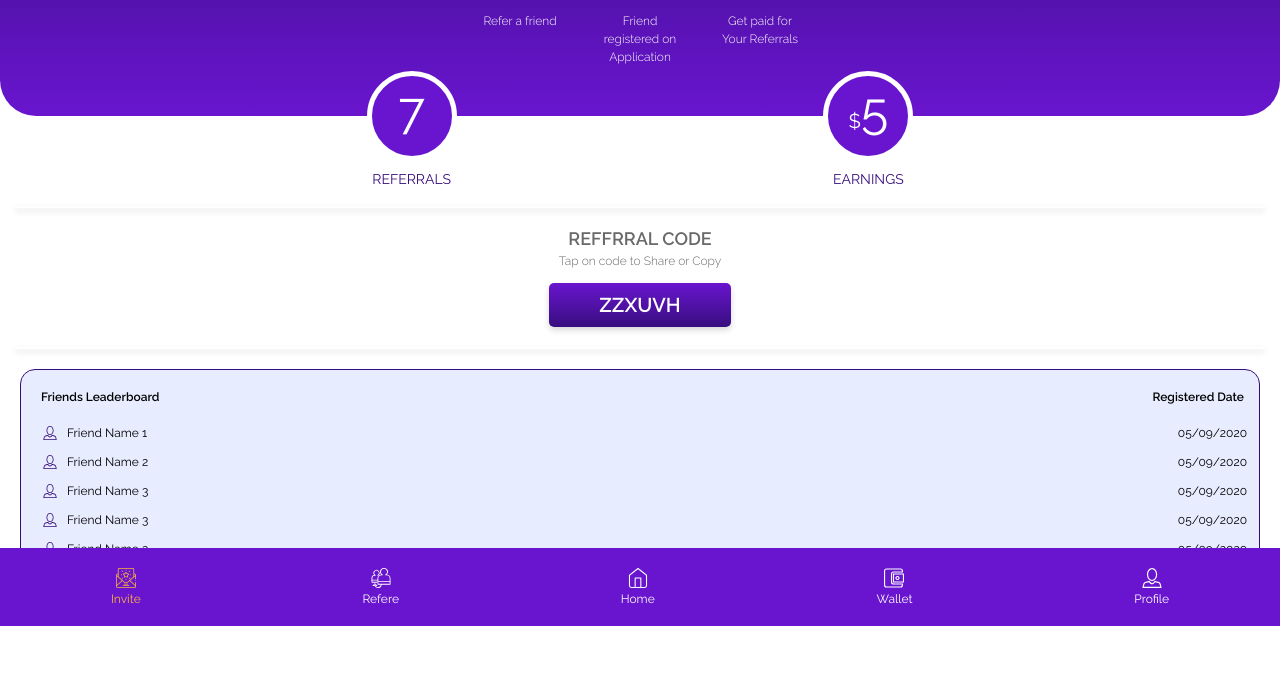
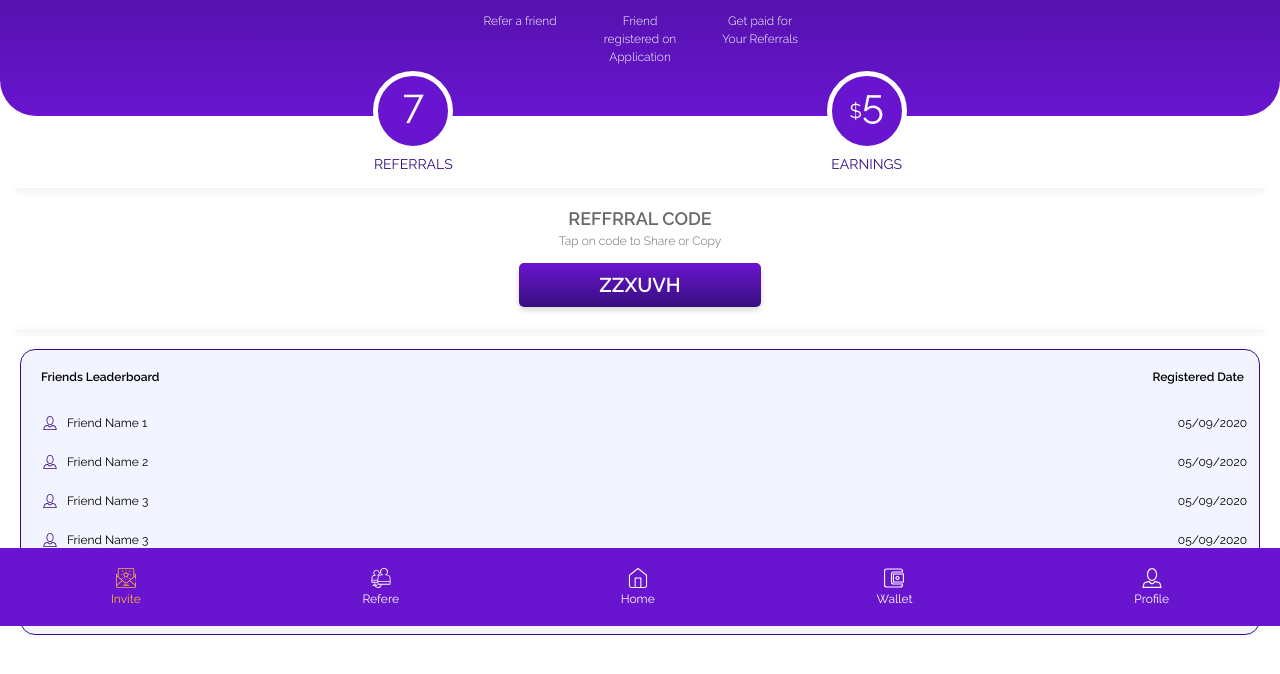
Before and after one commit to Rushil-Dhinoja/granulity, a website: page html/invite3.html in a window 1280 px wide. Shown: the part 174-848 px from the top of the page. Drawn offline with Linux system fonts and the light colour scheme.

Commit message:
Invite 3 Completed

```diff
--- a/scss/invite3.scss
+++ b/scss/invite3.scss
@@ -67,8 +67,8 @@
         justify-content: space-between;
 
         div {
-          width: 80px;
-          height: 80px;
+          width: 70px;
+          height: 70px;
           display: flex;
           align-items: center;
 
@@ -79,7 +79,7 @@
 
           p {
             color: #fff;
-            font-size: 5rem;
+            font-size: 4rem;
             font-family: 'Raleway', sans-serif;
             margin-bottom: 2rem;
           }
@@ -96,7 +96,7 @@
           font-family: 'Raleway', sans-serif;
           font-weight: 400;
           font-size: 1.4rem;
-          margin-top: 1rem;
+          margin-top: 0.5rem;
         }
       }
     }
@@ -104,7 +104,7 @@
 }
 
 .invite-three-body {
-  margin: 9rem 1.5rem 2rem 1.5rem;
+  margin: 7rem 1.5rem 2rem 1.5rem;
   .shadow {
     height: 2px;
     box-shadow: 0px 3px 6px #00000029;
@@ -134,7 +134,7 @@
         background: transparent
           linear-gradient(180deg, #6915cf, #380e7f)
           no-repeat;
-        padding: 1rem 5rem;
+        padding: 1rem 8rem;
         font-size: 2rem;
         border-radius: 5px;
         box-shadow: 0px 3px 6px #00000029;
@@ -149,7 +149,8 @@
 
 .reffral-history {
   margin: 0rem 2rem 10rem 2rem;
-  background-color: rgba($color: #899eff, $alpha: 0.2);
+  background: transparent
+    linear-gradient(180deg, #f2f4ff, #f2f4ff);
   border-radius: 15px;
   border: 1px solid #380e7f;
   padding: 2rem 0rem 1rem 2rem;
@@ -167,7 +168,7 @@
     display: flex;
     flex-direction: column;
     overflow-y: scroll;
-    max-height: 150px;
+    max-height: 220px;
     margin-top: 2rem;
     table {
       //   width: 100%;
@@ -182,6 +183,7 @@
             display: flex;
             align-items: center;
             margin-bottom: 1.5rem;
+            margin-top: 1rem;
             img {
               width: 14px;
               height: 14px;
@@ -191,6 +193,7 @@
           &:nth-of-type(2) {
             text-align: right;
             margin-bottom: 1.5rem;
+            margin-top: 1rem;
             display: flex;
           }
         }
```
Also changed, not shown: html/wallet2.html (+1 -1 lines), css/index.css.
